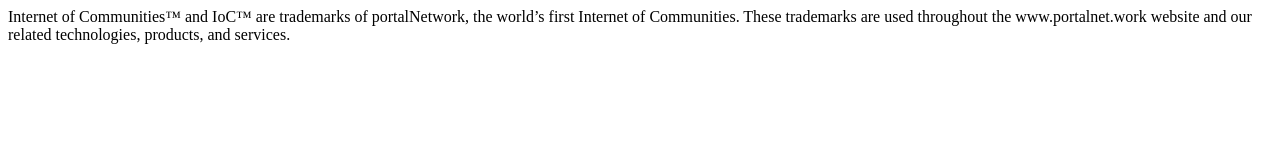
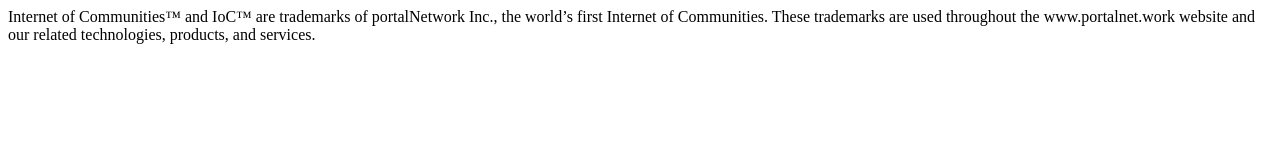
Before and after one commit to fixxxxxxer/internetofcommunities-tm.com, a plain HTML site: page index.html in a window 1280 px wide. Drawn offline with Linux system fonts and the light colour scheme.

Commit message:
Small update to trademark declaration wording

```diff
--- a/index.html
+++ b/index.html
@@ -6,7 +6,7 @@
 <title>Internet of Communities™ (IoC™)</title>
 </head>
 <body>
-Internet of Communities™ and IoC™ are trademarks of portalNetwork, the world’s first Internet of Communities.
+Internet of Communities™ and IoC™ are trademarks of portalNetwork Inc., the world’s first Internet of Communities.
 These trademarks are used throughout the www.portalnet.work website and our related technologies, products, and services.
 </body>
 </html>
```
